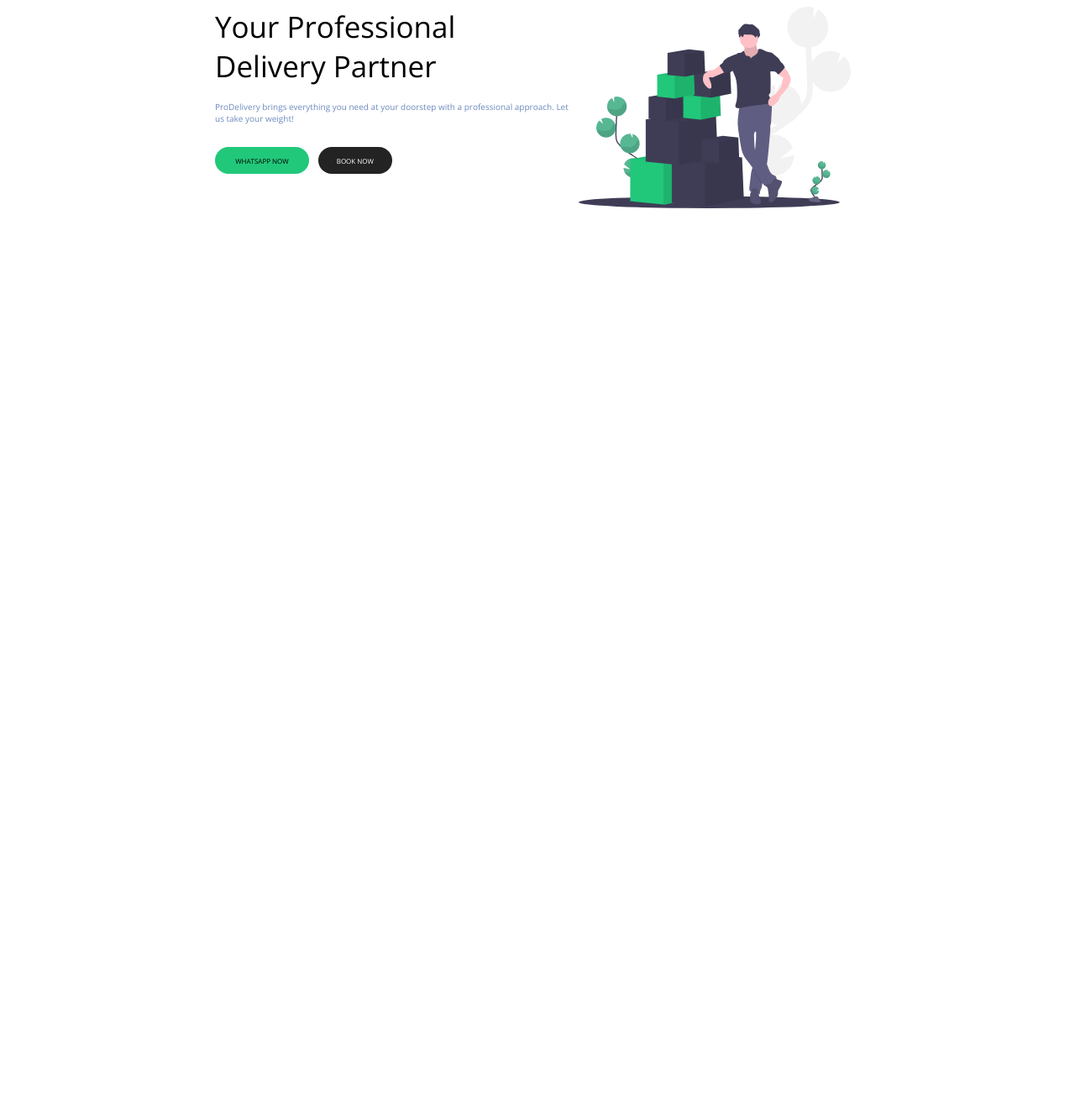
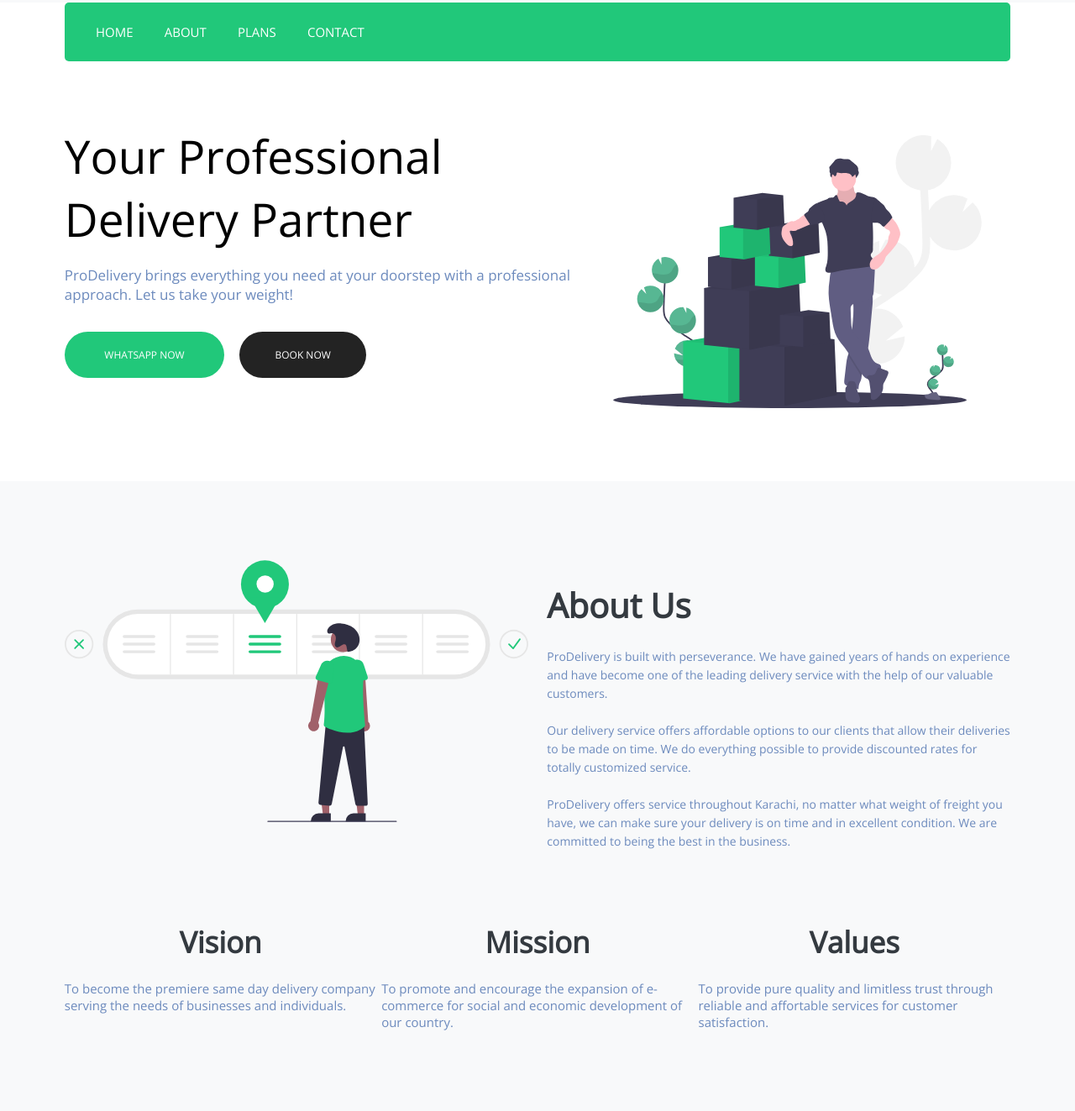
Before and after one commit to Drago78624/Pro-Delivery-2.0, a plain HTML site: page index.html in a window 1280 px wide. Shown: the part 147-1470 px from the top of the page at 84% size. Before the commit the page ends 800 px from the top, so only its background shows below. Drawn offline with nearby package versions, Linux system fonts and the light colour scheme.

Commit message:
prodelivery 2.0 updated

```diff
--- a/index.html
+++ b/index.html
@@ -99,6 +99,74 @@
             </div>
         </div>
     </div>
+    <div class="about-us-img-text-main-container">
+        <div class="about-us-img-text-container">
+            <div class="about-us-img-container">
+                <img src="about4.svg" alt="">
+            </div>
+            <div class="about-us-text-container">
+                <div class="text about-us-header-text-container">
+                    <span class="heading">About Us</span>
+                    <br>
+                    <br>
+                    <span class="about-us-text">ProDelivery is built with perseverance. We have gained years of hands on
+                        experience and have become one of the leading delivery service with the help of our valuable
+                        customers.
+                        <br>
+                        <br>
+                        Our delivery service offers affordable options to our clients that allow their deliveries to be
+                        made on time. We do everything possible to provide discounted rates for totally customized
+                        service.
+                        <br>
+                        <br>
+                        ProDelivery offers service throughout Karachi, no matter what weight of freight you have, we can
+                        make sure your delivery is on time and in excellent condition. We are committed to being the
+                        best in the business.</span>
+                </div>
+            </div>
+        </div>
+    </div>
+    <div class="text vision-mission-values-text-main-container">
+        <div class="vision-mission-values-text-container">
+            <div class="vision-text-main-container">
+                <div class="vision-heading">
+                    <span>Vision</span>
+                </div>
+                <br>
+                <div class="vision-text">
+                    <span>To become the premiere same day delivery company serving the needs of businesses and
+                       <span> individuals.</span></span>
+                </div>
+
+
+            </div>
+            <div class="mission-text-main-container">
+                <div class="mission-heading">
+                    <span>Mission</span>
+                </div>
+                <br>
+                <div class="mission-text">
+                    <span>To promote and encourage the expansion of e-commerce for social and economic development of
+                       <span> our country.</span></span>
+                </div>
+
+
+            </div>
+            <div class="values-text-main-container">
+
+                <div class="values-heading">
+                    <span>Values</span>
+                </div>
+                <br>
+                <div class="values-text">
+                    <span>To provide pure quality and limitless trust through reliable and affortable services for
+                        customer <span>satisfaction.</span></span>
+                </div>
+
+            </div>
+        </div>
+    </div>
+    </div>
 </body>
 
 </html>
--- a/style.css
+++ b/style.css
@@ -11,10 +11,9 @@
 }
 .tag-line{
     width: 100%;
-    height: 15px;
+    height: 30px;
     background-color: #232323;
     display: flex;
-    justify-content: center;
 }
 .tag-line-icon-text-container{
     width: 60%;
@@ -22,25 +21,26 @@
     /* background-color: blue; */
     display: flex;
     align-items: center;
+    margin-left: 70px;
 }
 .ti-location-pin{
     color: white;
-    font-size: 10px;
+    font-size: 20px;
 }
 .tag-line-text{
-    font-size: 9px;
+    font-size: 18px;
     color: white;
     margin-left: 6px;
 }
 .title-bar-container{
     width: 100%;
-    height: 60px;
+    height: 120px;
     background-color: #F8F9FA;
     display: flex;
     justify-content: center;
 }
 .title-bar-logo-info-container{
-    width: 60%;
+    width: 88%;
     height: 100%;
     /* background-color: teal; */
     display: flex;
@@ -48,13 +48,13 @@
     align-items: center;
 }
 .title-bar-info-container{
-    width: 60%;
+    width: 65%;
     height: 60%;
     /* background-color: thistle; */
     display: flex;
 }
 .title-bar-logo-container{
-    font-size: 20px;
+    font-size: 35px;
 }
 .logo > span{
     color: #343A40;
@@ -74,11 +74,11 @@
     align-items: center;
 }
 .ti-mobile{
-    font-size: 25px;
+    font-size: 40px;
     color: #21C87A;
 }
 .text-mobile-number-container{
-    font-size: 8px;
+    font-size: 15px;
 }
 .icon-2-text-container{
     width: 35%;
@@ -89,11 +89,11 @@
     align-items: center;
 }
 .ti-email{
-    font-size: 25px;
+    font-size: 40px;
     color: #21C87A;
 }
 .text-email-container{
-    font-size:8px;
+    font-size:15px;
 }
 .icon-3-text-container{
     width: 35%;
@@ -104,47 +104,47 @@
     align-items: center;
 }
 .ti-time{
-    font-size: 25px;
+    font-size: 40px;
     color: #21C87A;
 }
 .text-timings-container{
-    font-size: 8px;
+    font-size: 15px;
 }
 .common > span > span{
     color: #6C8ABD;
 }
 .nav-bar-container{
     width: 100%;
-    height: 50px;
+    height: 70px;
     /* background-color: saddlebrown; */
     display: flex;
     justify-content: center;
 }
 .nav-bar{
-    width: 60%;
+    width: 88%;
     height: 100%;
     background-color: #21C87A;
     border-radius: 5px;
 }
 .nav-bar-items{
-    width: 40%;
+    width: 35%;
     height: 100%;
     /* background-color: salmon; */
     display: flex;
     justify-content: space-evenly;
     align-items: center;
-    font-size: 10px;
+    font-size: 15px;
     color: white;
 }
 .text-img-main-container{
     width: 100%;
-    height: 300px;
+    height: 500px;
     /* background-color: violet; */
     display: flex;
     justify-content: center;
 }
 .text-img-container{
-    width: 60%;
+    width: 88%;
     height: 100%;
     /* background-color: turquoise; */
     display: flex;
@@ -152,21 +152,21 @@
 }
 .main-text-container{
     width: 55%;
-    height: 80%;
+    height: 70%;
     /* background-color: yellow; */
 }
 .header-container{
-    font-size: 35px;
+    font-size: 55px;
 }
 .text-container{
-    font-size: 10px;
+    font-size: 17px;
     color: #6C8ABD;
 }
 .text-buttons{
-    width: 50%;
-    height: 50px;
+    width: 58%;
+    height: 85px;
     /* background-color: brown; */
-    font-size: 8px;
+    font-size: 12px;
     display: flex;
     justify-content: space-between;
     align-items: center;
@@ -175,17 +175,18 @@
     background-color: #21C87A;
     width: 53%;
     height: 65%;
-    border-radius: 25px;
+    border-radius: 40px;
     display: flex;
     justify-content: center;
     align-items: center;
+    color: white;
 
 }
 .text-button-2{
     background-color: #232323;
     width: 42%;
     height: 65%;
-    border-radius: 25px;
+    border-radius: 40px;
     display: flex;
     justify-content: center;
     align-items: center;
@@ -193,10 +194,111 @@
 }
 .img-container{
     width: 45%;
-    height: 80%;
+    height: 65%;
     /* background-color: aquamarine; */
 }
 .img-container > img{
     width: 100%;
     height: 100%;
 }
+.about-us-img-text-main-container{
+    width: 100%;
+    height: 500px;
+    background-color: #F8F9FA;
+    display: flex;
+    justify-content: center;
+    align-items: center;
+}
+.about-us-img-text-container{
+    width: 88%;
+    height: 80%;
+    /* background-color: chartreuse; */
+    display: flex;
+    justify-content: space-between;
+}
+.about-us-img-container{
+    width: 49%;
+    height: 100%;
+    /* background-color: blueviolet; */
+}
+.about-us-img-container > img{
+    width: 100%;
+    height: 100%;
+}
+.about-us-text-container{
+    width: 49%;
+    height: 100%;
+    /* background-color: blueviolet; */
+    display: flex;
+    align-items: center;
+}
+.about-us-header-text-container{
+    width: 100%;
+    height: 65%;
+    /* background-color: cornflowerblue; */
+}
+.about-us-header-text-container > .heading{
+    font-size: 40px;
+    color: #343A40;
+    font-weight: 700;
+}
+.about-us-text{
+    font-size: 14px;
+    color: #6C8ABD;
+}
+.vision-mission-values-text-main-container{
+    width: 100%;
+    height: 250px;
+    background-color: #F8F9FA;
+    display: flex;
+    justify-content: center;
+    align-items: center;
+}
+.vision-mission-values-text-container{
+    width: 88%;
+    height: 80%;
+    /* background-color: purple; */
+    display: flex;
+    justify-content: space-between;
+}
+.vision-text-main-container{
+    width: 33%;
+    height: 100%;
+    /* background-color: red; */
+    /* display: flex;
+    justify-content: center;
+    align-items: center; */
+
+}
+.mission-text-main-container{
+    width: 33%;
+    height: 100%;
+    /* background-color: red; */
+    /* display: flex;
+    justify-content: center;
+    align-items: center; */
+
+}
+.values-text-main-container{
+    width: 33%;
+    height: 100%;
+    /* background-color: red; */
+    /* display: flex;
+    justify-content: center;
+    align-items: center; */
+}
+.vision-heading , .mission-heading , .values-heading{
+    font-size: 35px;
+    font-weight: 700;
+    display: flex;
+    justify-content: center;
+    color: #343A40;
+}
+.vision-text , .mission-text , .values-text{
+    color: #6C8ABD;
+    font-size: 15px;
+}
+/* .vision-text , .mission-text , .values-text > span{
+    display: flex;
+    justify-content: center;
+} */
```
Also changed, not shown: about4.svg (added).
